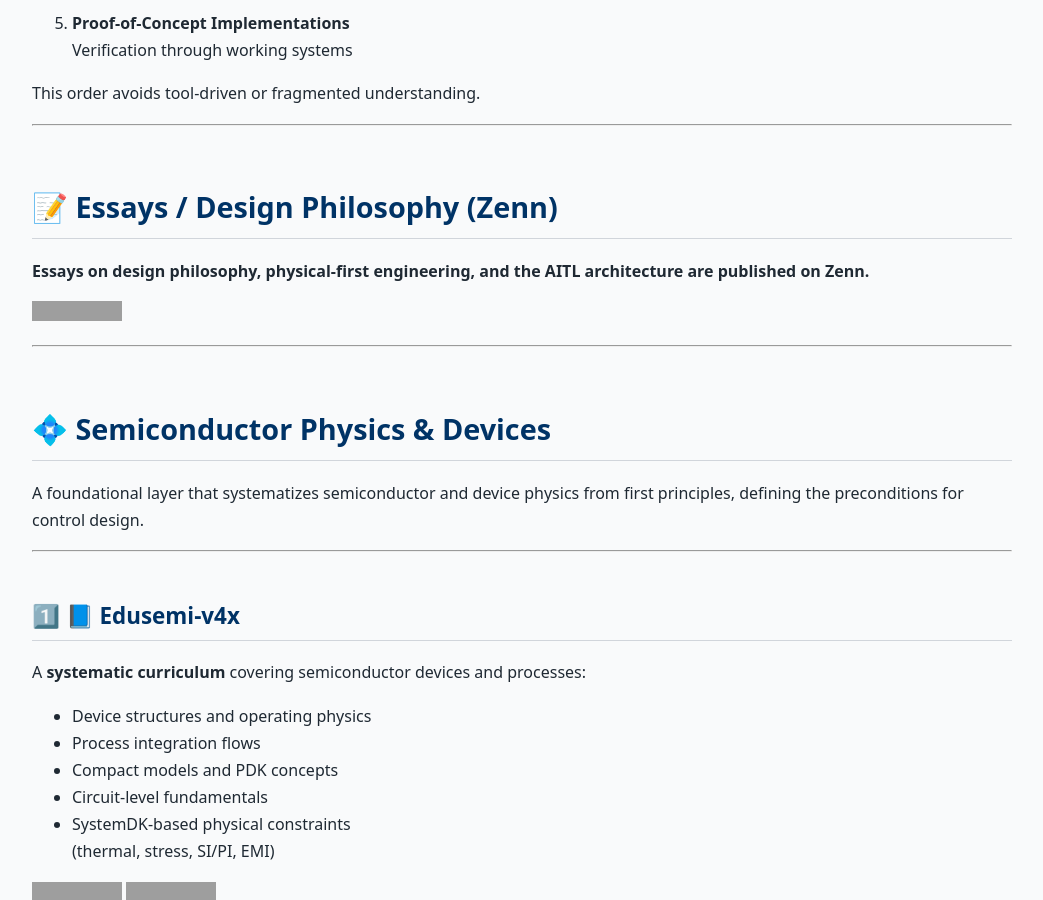
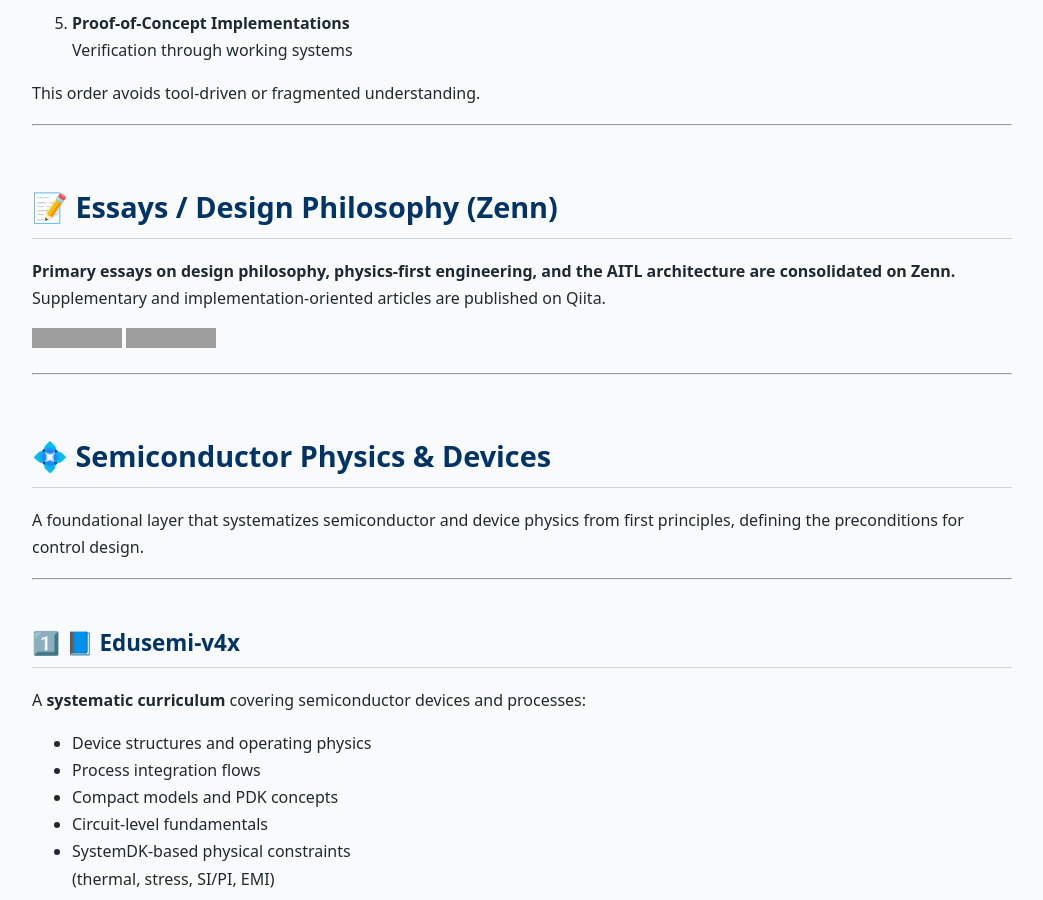
Before and after one commit to Samizo-AITL/Samizo-AITL.github.io, a Jekyll site: the page built from portal/en/index.md, in a window 1280 px wide and 900 px high, scrolled down 3746 px. Shown: the whole window, without its empty margins (118-1161 px from the left). Built offline with Jekyll 4.4.1, drawn with Linux system fonts in a browser that asks for light colours; grey boxes are pictures that could not be loaded.

Commit message:
Update index.md

```diff
--- a/portal/en/index.md
+++ b/portal/en/index.md
@@ -160,9 +160,11 @@
 
 # 📝 Essays / Design Philosophy (Zenn)
 
-**Essays on design philosophy, physical-first engineering, and the AITL architecture are published on Zenn.**
+**Primary essays on design philosophy, physics-first engineering, and the AITL architecture are consolidated on Zenn.**
+Supplementary and implementation-oriented articles are published on Qiita.
 
 [![Zenn Articles](https://img.shields.io/badge/Read-Zenn-blue?logo=zenn)](https://zenn.dev/samizo_aitl)
+[![Qiita](https://img.shields.io/badge/Qiita-Selected%20Articles-lightgrey?logo=qiita)](https://qiita.com/ctrl_bug)
 
 ---
 
```
